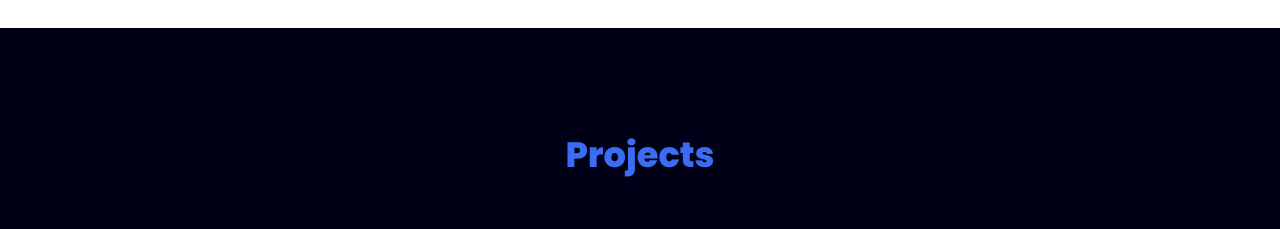
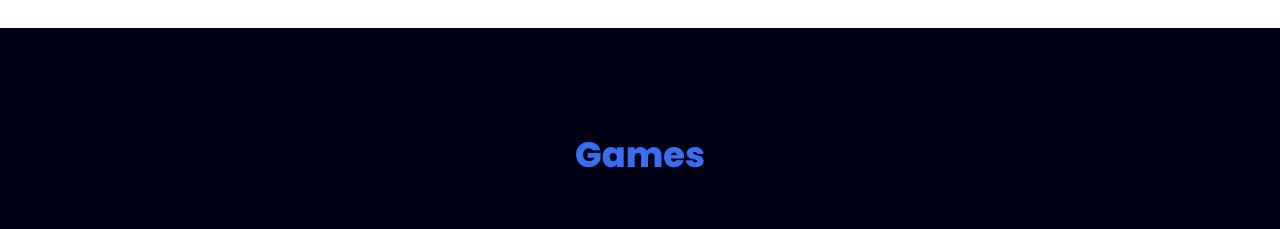
Before and after one commit to Faisal-deve/Faisaldev, a plain HTML site: page index.html in a window 1280 px wide. Shown: the part 1080-1309 px from the top of the page. Drawn offline with Linux system fonts and the light colour scheme.

Commit message:
Update index.html

```diff
--- a/index.html
+++ b/index.html
@@ -65,7 +65,7 @@
     </section>
 
     <section class="projects" id="projects">
-        <h2 class="title">Projects</h2>
+        <h2 class="title">Games</h2>
         <div class="content">
             <div class="project-card">
                 <div class="project-image">
```
